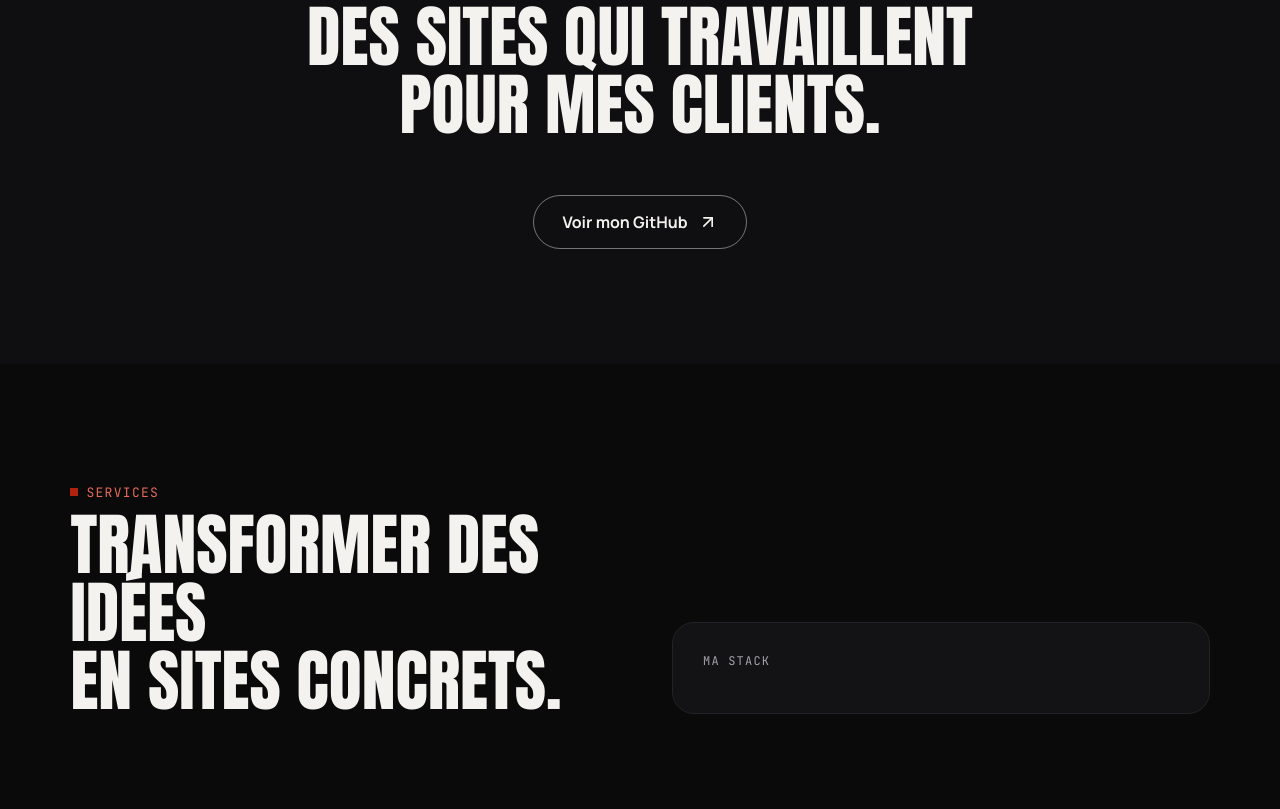
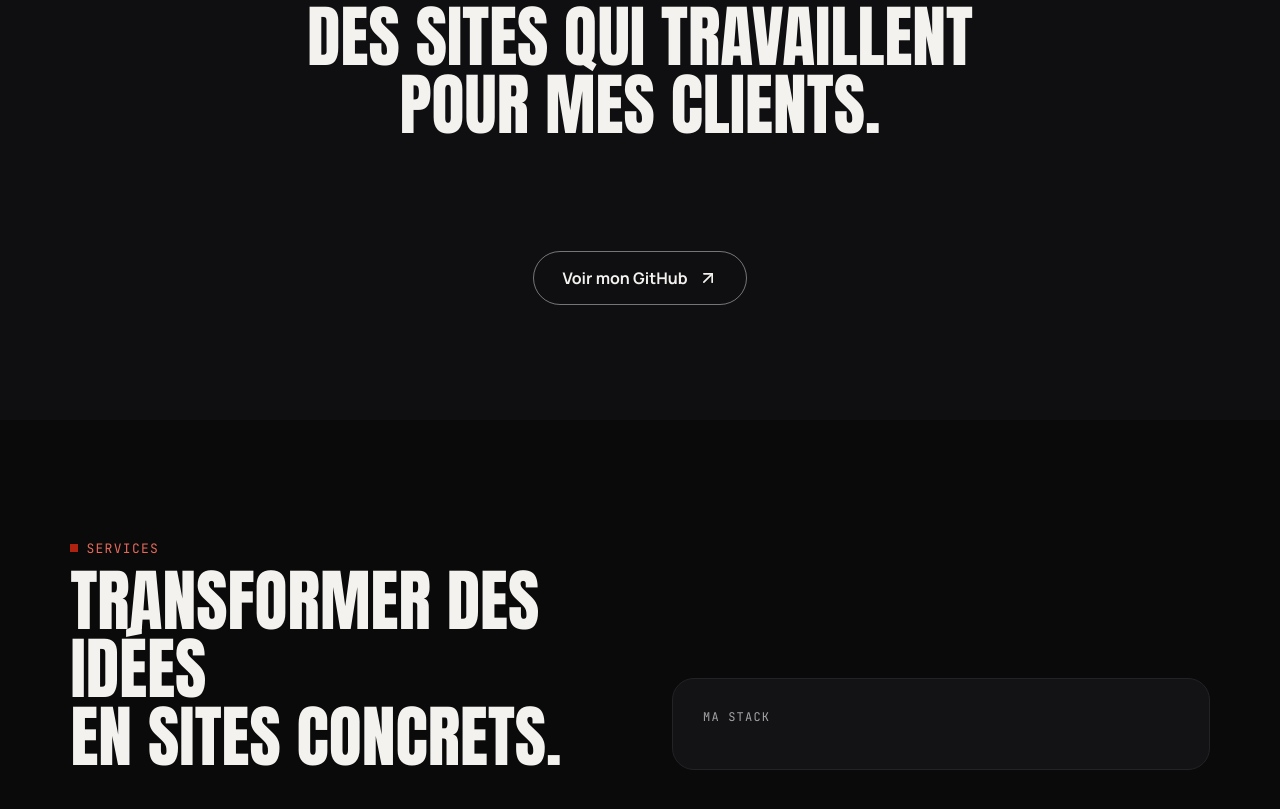
Before and after one commit to lalandem87/Portfolio, a website: page index.html in a window 1280 px wide. Shown: the part 2425-3234 px from the top of the page. Drawn offline with Linux system fonts and the light colour scheme.

Commit message:
css: add margin top on project button github

```diff
--- a/style.css
+++ b/style.css
@@ -598,6 +598,7 @@ button {
 .projects__button-github {
   display: flex;
   justify-content: center;
+  margin-top: 56px;
 }
 
 .projects__button-github a:hover {
```
